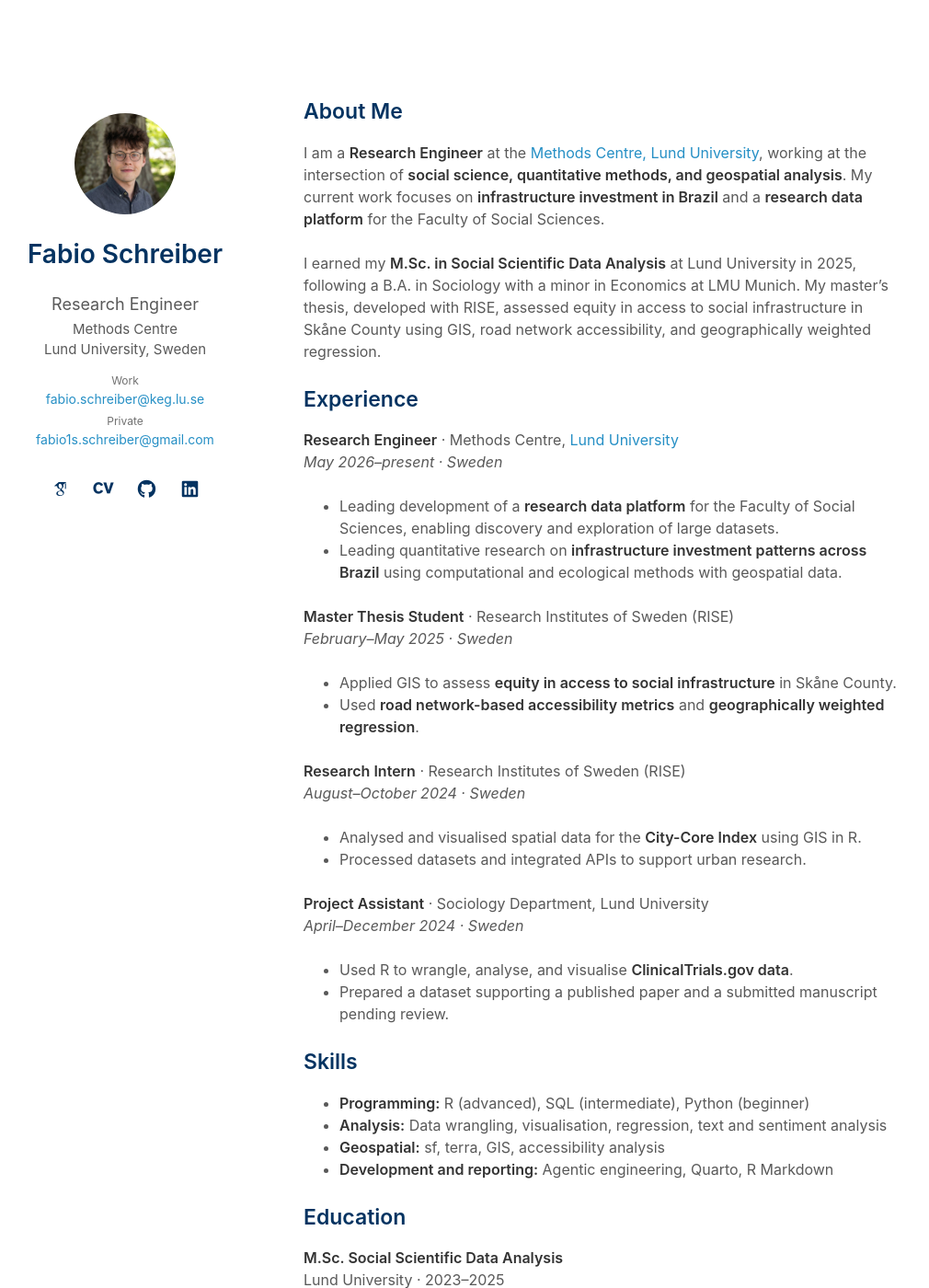
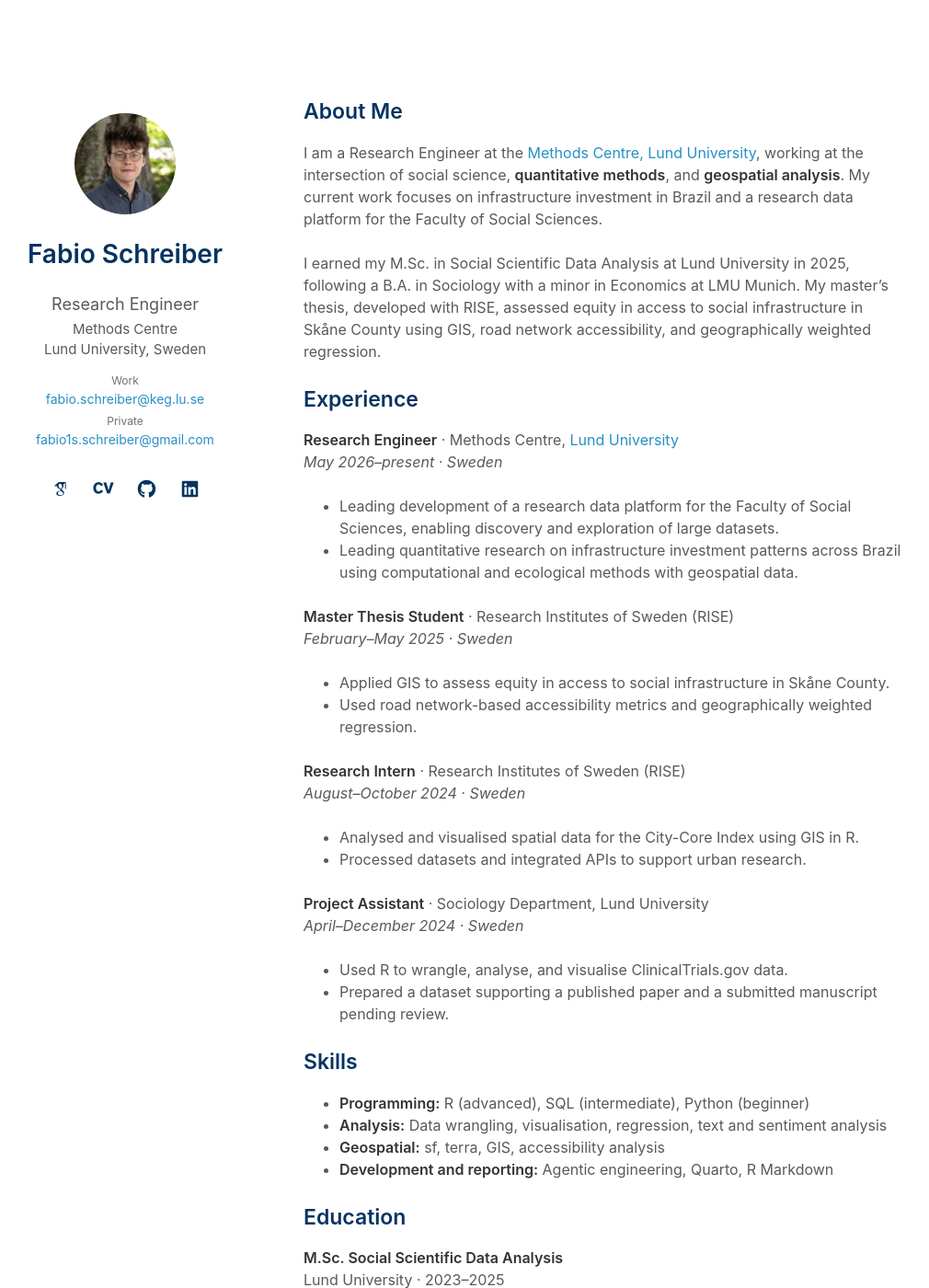
Before and after one commit to fab1s/fab1s.github.io, a Jekyll site: the page built from _pages/about.md, in a window 1280 px wide and 1400 px high. Shown: the whole window at 92% size, without its empty margins (140-1150 px from the left). Built offline with Jekyll 4.4.1, drawn with Linux system fonts in a browser that asks for light colours; some web fonts are replaced.

```diff
--- a/_pages/about.md
+++ b/_pages/about.md
@@ -4,34 +4,34 @@ permalink: /
 layout: single
 ---
 
-I am a **Research Engineer** at the [Methods Centre, Lund University](https://www.lunduniversity.lu.se/), working at the intersection of **social science, quantitative methods, and geospatial analysis**. My current work focuses on **infrastructure investment in Brazil** and a **research data platform** for the Faculty of Social Sciences.
+I am a Research Engineer at the [Methods Centre, Lund University](https://www.lunduniversity.lu.se/), working at the intersection of social science, **quantitative methods**, and **geospatial analysis**. My current work focuses on infrastructure investment in Brazil and a research data platform for the Faculty of Social Sciences.
 
-I earned my **M.Sc. in Social Scientific Data Analysis** at Lund University in 2025, following a B.A. in Sociology with a minor in Economics at LMU Munich. My master's thesis, developed with RISE, assessed equity in access to social infrastructure in Skåne County using GIS, road network accessibility, and geographically weighted regression.
+I earned my M.Sc. in Social Scientific Data Analysis at Lund University in 2025, following a B.A. in Sociology with a minor in Economics at LMU Munich. My master's thesis, developed with RISE, assessed equity in access to social infrastructure in Skåne County using GIS, road network accessibility, and geographically weighted regression.
 
 ## Experience
 
 **Research Engineer** · Methods Centre, [Lund University](https://www.lunduniversity.lu.se/)
 *May 2026–present · Sweden*
 
-- Leading development of a **research data platform** for the Faculty of Social Sciences, enabling discovery and exploration of large datasets.
-- Leading quantitative research on **infrastructure investment patterns across Brazil** using computational and ecological methods with geospatial data.
+- Leading development of a research data platform for the Faculty of Social Sciences, enabling discovery and exploration of large datasets.
+- Leading quantitative research on infrastructure investment patterns across Brazil using computational and ecological methods with geospatial data.
 
 **Master Thesis Student** · Research Institutes of Sweden (RISE)
 *February–May 2025 · Sweden*
 
-- Applied GIS to assess **equity in access to social infrastructure** in Skåne County.
-- Used **road network-based accessibility metrics** and **geographically weighted regression**.
+- Applied GIS to assess equity in access to social infrastructure in Skåne County.
+- Used road network-based accessibility metrics and geographically weighted regression.
 
 **Research Intern** · Research Institutes of Sweden (RISE)
 *August–October 2024 · Sweden*
 
-- Analysed and visualised spatial data for the **City-Core Index** using GIS in R.
+- Analysed and visualised spatial data for the City-Core Index using GIS in R.
 - Processed datasets and integrated APIs to support urban research.
 
 **Project Assistant** · Sociology Department, Lund University
 *April–December 2024 · Sweden*
 
-- Used R to wrangle, analyse, and visualise **ClinicalTrials.gov data**.
+- Used R to wrangle, analyse, and visualise ClinicalTrials.gov data.
 - Prepared a dataset supporting a published paper and a submitted manuscript pending review.
 
 ## Skills
```
Also changed, not shown: _portfolio/brazil-infrastructure.md (+3 -3 lines), _portfolio/clinical-trials.md (+2 -2 lines), _portfolio/research-data-platform.md (+2 -2 lines), _portfolio/social-infrastructure.md (+2 -2 lines).
